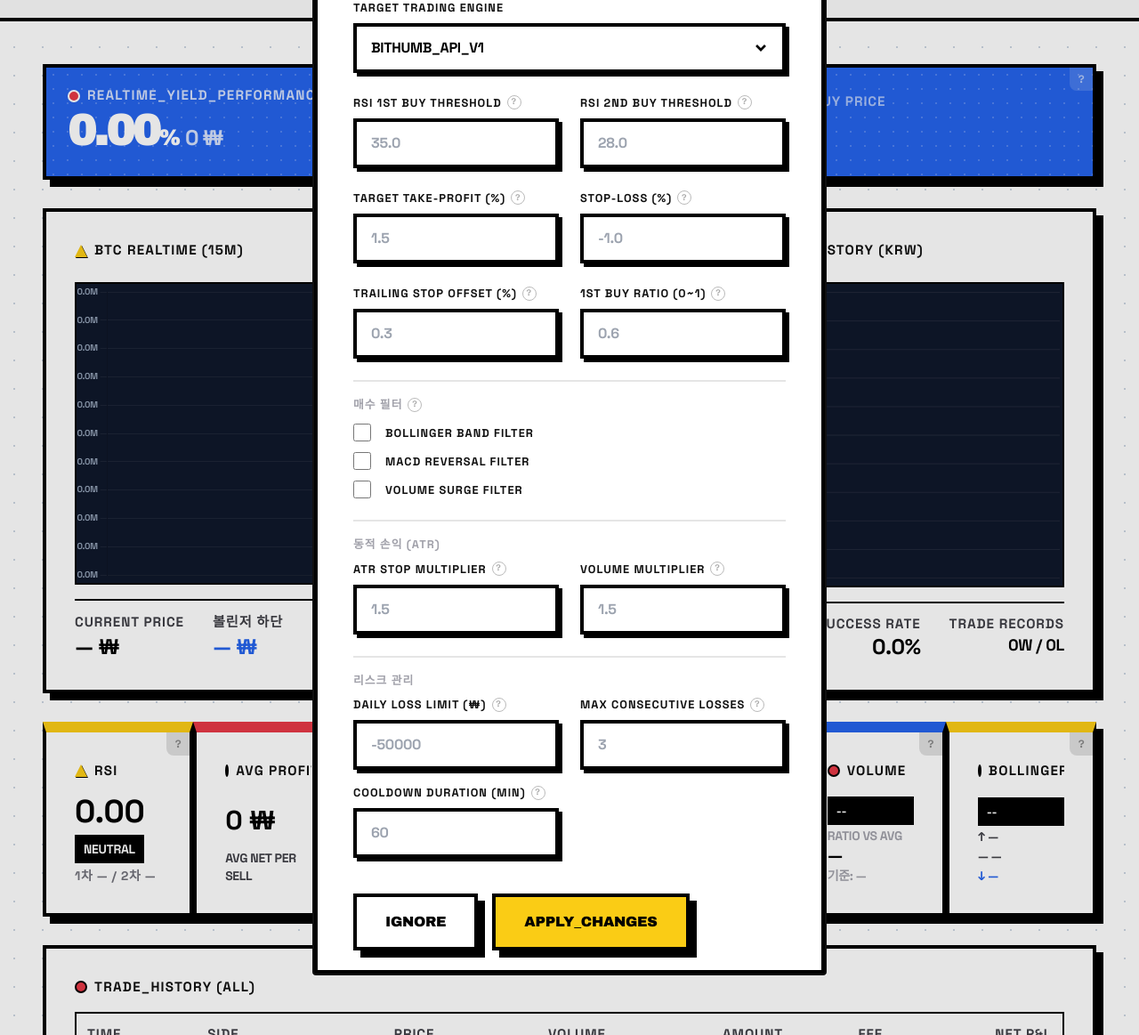
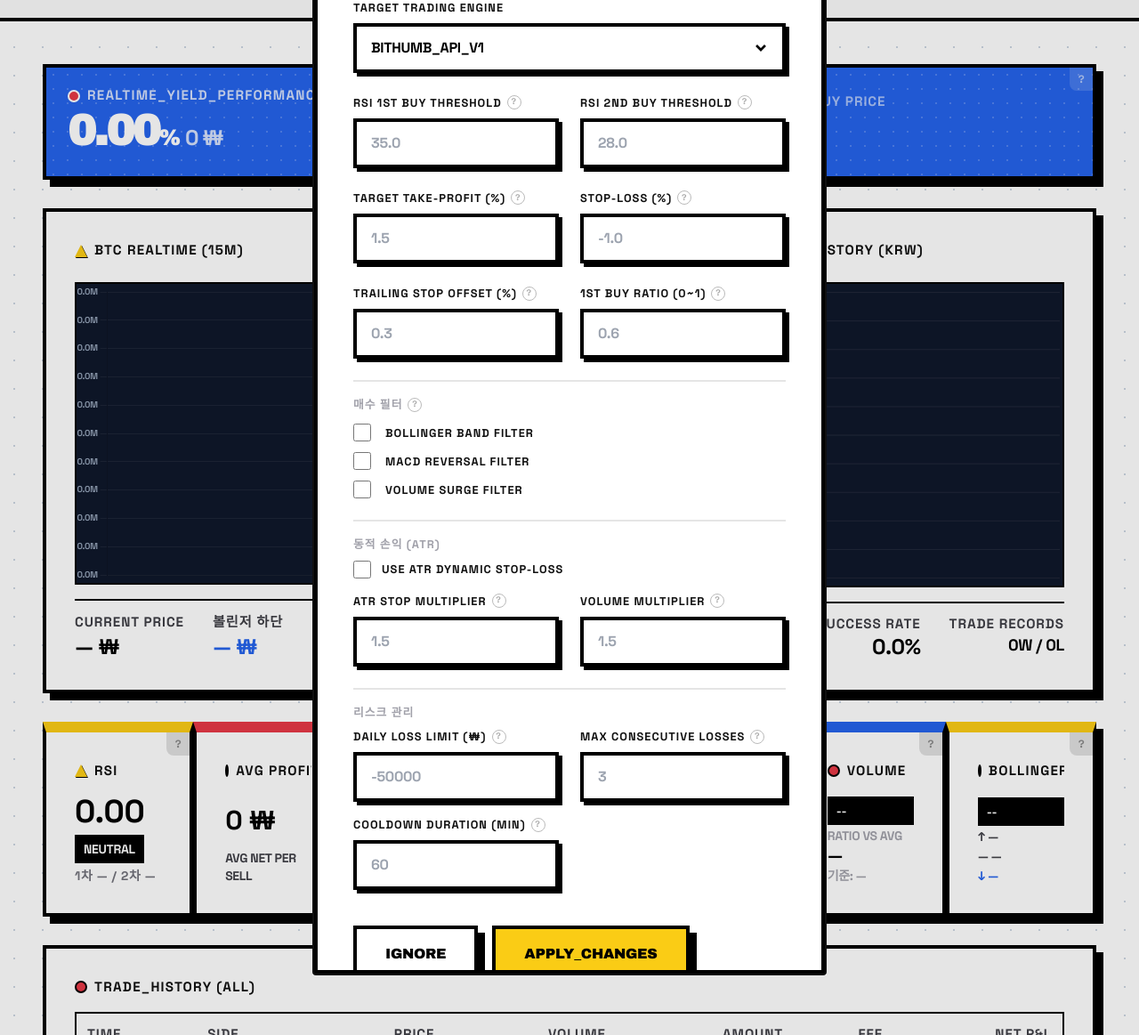
Before and after one commit to syl-deve/btrade, a FastAPI app: template templates/index.html in a window 1280 px wide, after a click on "TRADE_CONFIG". Shown: the part 187-1350 px from the top of the page at 89% size. Run offline with FastAPI, Linux system fonts and the light colour scheme; the template is opened without the code that fills it, so the values that code supplies are empty; parts of the project's set-up code (start-up, migrations or seed data) failed here and were passed over; some libraries are stand-ins or nearby versions.

Commit message:
feat: ATR 동적 손절 비활성화 옵션 추가
use_atr=false 시 설정한 손절율 그대로 사용.
DB migration, 설정 모달 체크박스, JS 토글 연동.

```diff
--- a/main.py
+++ b/main.py
@@ -54,6 +54,7 @@ class SettingsUpdate(BaseModel):
     use_volume_filter: bool = True
     volume_multiplier: float = Field(default=1.5, ge=1.0, le=10.0)
     atr_multiplier: float = Field(default=1.5, ge=0.5, le=5.0)
+    use_atr: bool = True
     daily_loss_limit: float = Field(default=-50000.0, le=0.0)
     max_consecutive_loss: int = Field(default=3, ge=1, le=10)
     cooldown_minutes: int = Field(default=60, ge=1, le=1440)
@@ -124,6 +125,7 @@ async def lifespan(app: FastAPI):
         ("max_consecutive_loss",   "ALTER TABLE bot_settings ADD COLUMN max_consecutive_loss INTEGER DEFAULT 3"),
         ("cooldown_minutes",       "ALTER TABLE bot_settings ADD COLUMN cooldown_minutes INTEGER DEFAULT 60"),
         ("cooldown_until",         "ALTER TABLE bot_settings ADD COLUMN cooldown_until DATETIME"),
+        ("use_atr",                "ALTER TABLE bot_settings ADD COLUMN use_atr BOOLEAN DEFAULT 1"),
     ]
     for col, sql in migrations:
         try:
@@ -154,6 +156,7 @@ async def lifespan(app: FastAPI):
             use_volume_filter=True,
             volume_multiplier=1.5,
             atr_multiplier=1.5,
+            use_atr=True,
             max_hold_hours=4.0,
             daily_loss_limit=-50000.0,
             max_consecutive_loss=3,
@@ -347,10 +350,14 @@ async def trading_loop():
                     profit_rate = ((current_price / bot_settings.avg_buy_price) - 1) * 100
 
                     # B. ATR 동적 손절율 계산
-                    dynamic_sl = strategy.get_dynamic_stop_loss(
-                        target_exchange, current_price, bot_settings.atr_multiplier or 1.5
-                    )
-                    effective_sl = dynamic_sl if dynamic_sl is not None else bot_settings.stop_loss_rate
+                    use_atr = bot_settings.use_atr if bot_settings.use_atr is not None else True
+                    if use_atr:
+                        dynamic_sl = strategy.get_dynamic_stop_loss(
+                            target_exchange, current_price, bot_settings.atr_multiplier or 1.5
+                        )
+                        effective_sl = dynamic_sl if dynamic_sl is not None else bot_settings.stop_loss_rate
+                    else:
+                        effective_sl = bot_settings.stop_loss_rate
 
                     # 1. 긴급 손절 (ATR 동적 손절 적용)
                     if profit_rate <= effective_sl:
@@ -689,7 +696,11 @@ async def get_status(db: Session = Depends(get_db), user=Depends(get_current_use
             },
             "avg_buy_price": int(bot_settings.avg_buy_price) if bot_settings else 0,
             "profit_rate": profit_rate,
-            "current_sl": round(strategy.get_dynamic_stop_loss("BITHUMB", current_price, bot_settings.atr_multiplier or 1.5) or bot_settings.stop_loss_rate, 2) if (strategy and current_price and bot_settings) else None,
+            "current_sl": round(
+                (strategy.get_dynamic_stop_loss("BITHUMB", current_price, bot_settings.atr_multiplier or 1.5) or bot_settings.stop_loss_rate)
+                if (bot_settings and (bot_settings.use_atr if bot_settings.use_atr is not None else True))
+                else bot_settings.stop_loss_rate, 2
+            ) if (strategy and current_price and bot_settings) else None,
             "total_net_profit": int(total_net_profit),
             "win_rate": win_rate,
             "win_count": win_count,
@@ -713,6 +724,7 @@ async def get_status(db: Session = Depends(get_db), user=Depends(get_current_use
                 "use_volume_filter": bot_settings.use_volume_filter if bot_settings else True,
                 "volume_multiplier": bot_settings.volume_multiplier if bot_settings else 1.5,
                 "atr_multiplier": bot_settings.atr_multiplier if bot_settings else 1.5,
+                "use_atr": bot_settings.use_atr if (bot_settings and bot_settings.use_atr is not None) else True,
                 "daily_loss_limit": bot_settings.daily_loss_limit if bot_settings else -50000.0,
                 "max_consecutive_loss": bot_settings.max_consecutive_loss if bot_settings else 3,
                 "cooldown_minutes": bot_settings.cooldown_minutes if bot_settings else 60,
@@ -748,6 +760,7 @@ async def update_settings(data: SettingsUpdate, db: Session = Depends(get_db), u
             bot_settings.use_volume_filter = data.use_volume_filter
             bot_settings.volume_multiplier = data.volume_multiplier
             bot_settings.atr_multiplier = data.atr_multiplier
+            bot_settings.use_atr = data.use_atr
             bot_settings.daily_loss_limit = data.daily_loss_limit
             bot_settings.max_consecutive_loss = data.max_consecutive_loss
             bot_settings.cooldown_minutes = data.cooldown_minutes
--- a/templates/index.html
+++ b/templates/index.html
@@ -383,7 +383,11 @@
                 <!-- 동적 손익 -->
                 <div class="border-t-2 border-black/10 pt-4">
                     <p class="bau-label text-zinc-400">동적 손익 (ATR)</p>
-                    <div class="grid grid-cols-1 sm:grid-cols-2 gap-4 md:gap-6">
+                    <label class="flex items-center gap-3 mb-4 cursor-pointer">
+                        <input type="checkbox" id="set-use-atr" class="w-5 h-5 border-2 border-black accent-blue-600">
+                        <span class="bau-label mb-0" data-i18n="cfg_use_atr">ATR 동적 손절 사용</span>
+                    </label>
+                    <div class="grid grid-cols-1 sm:grid-cols-2 gap-4 md:gap-6" id="atr-options">
                         <div>
                             <label class="bau-label" style="display:flex;align-items:center;gap:6px;"><span data-i18n="cfg_atr">ATR 손절 배수</span><button type="button" class="cfg-hint-btn" onclick="showHint('cfg_atr',this)">?</button></label>
                             <input type="number" id="set-atr" step="0.1" min="0.5" max="5.0" class="bau-input" placeholder="1.5">
@@ -462,6 +466,7 @@
                 cfg_bollinger:'Bollinger Band Filter',
                 cfg_macd:     'MACD Reversal Filter',
                 cfg_volume:   'Volume Surge Filter',
+                cfg_use_atr:  'Use ATR Dynamic Stop-Loss',
                 cfg_atr:      'ATR Stop Multiplier',
                 cfg_vol_mult: 'Volume Multiplier',
                 cfg_daily_loss:'Daily Loss Limit (₩)',
@@ -522,6 +527,7 @@
                 cfg_bollinger:'볼린저밴드 하단 필터',
                 cfg_macd:     'MACD 반전 필터',
                 cfg_volume:   '거래량 급증 필터',
+                cfg_use_atr:  'ATR 동적 손절 사용',
                 cfg_atr:      'ATR 손절 배수',
                 cfg_vol_mult: '거래량 기준 배수',
                 cfg_daily_loss:'일일 손실 한도 (₩)',
@@ -1117,7 +1123,10 @@
                     document.getElementById('set-bollinger').checked = data.config.use_bollinger;
                     document.getElementById('set-macd').checked = data.config.use_macd;
                     document.getElementById('set-volume').checked = data.config.use_volume_filter;
+                    document.getElementById('set-use-atr').checked = data.config.use_atr !== false;
                     document.getElementById('set-atr').value = data.config.atr_multiplier;
+                    document.getElementById('atr-options').style.opacity = data.config.use_atr !== false ? '1' : '0.4';
+                    document.getElementById('set-atr').disabled = data.config.use_atr === false;
                     document.getElementById('set-vol-mult').value = data.config.volume_multiplier;
                     document.getElementById('set-daily-loss').value = data.config.daily_loss_limit;
                     document.getElementById('set-cons-loss').value = data.config.max_consecutive_loss;
@@ -1199,6 +1208,7 @@
                 use_bollinger: document.getElementById('set-bollinger').checked,
                 use_macd: document.getElementById('set-macd').checked,
                 use_volume_filter: document.getElementById('set-volume').checked,
+                use_atr: document.getElementById('set-use-atr').checked,
                 atr_multiplier: parseFloat(document.getElementById('set-atr').value),
                 volume_multiplier: parseFloat(document.getElementById('set-vol-mult').value),
                 daily_loss_limit: parseFloat(document.getElementById('set-daily-loss').value),
@@ -1410,6 +1420,13 @@
             if (e.key === 'Escape') closeHint();
         });
 
+        // ATR 체크박스 토글 — 배수 입력 활성/비활성
+        document.getElementById('set-use-atr').addEventListener('change', function() {
+            const on = this.checked;
+            document.getElementById('atr-options').style.opacity = on ? '1' : '0.4';
+            document.getElementById('set-atr').disabled = !on;
+        });
+
         // PWA Service Worker 등록
         if ('serviceWorker' in navigator) {
             window.addEventListener('load', () => {
```
